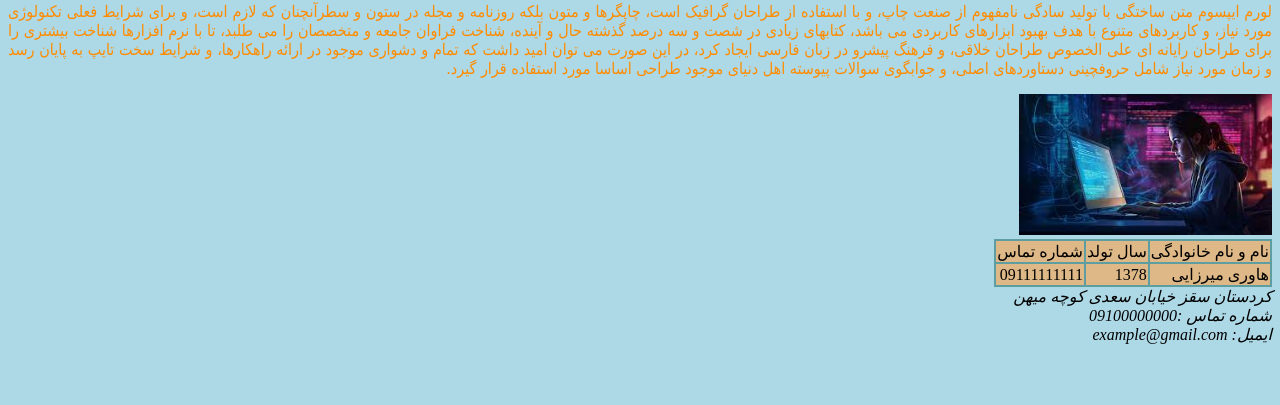
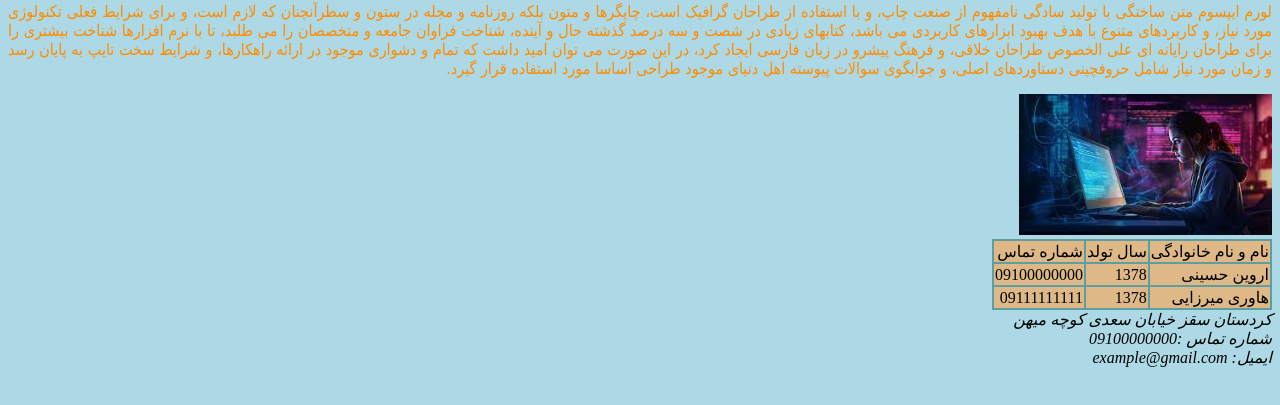
Before and after one commit to hawre18/test2, a plain HTML site: page index.html in a window 1280 px wide. Shown: the part 79-484 px from the top of the page. Drawn offline with Linux system fonts and the light colour scheme.

Commit message:
update1 index.html

```diff
--- a/index.html
+++ b/index.html
@@ -18,7 +18,11 @@
             <td>سال تولد</td>
             <td>شماره تماس</td>
         </tr>
-
+        <tr style="background-color: burlywood">
+            <td>اروین حسینی</td>
+            <td>1378</td>
+            <td>09100000000</td>
+        </tr>
         <tr style="background-color: burlywood">
             <td>هاوری میرزایی</td>
             <td>1378</td>
```
